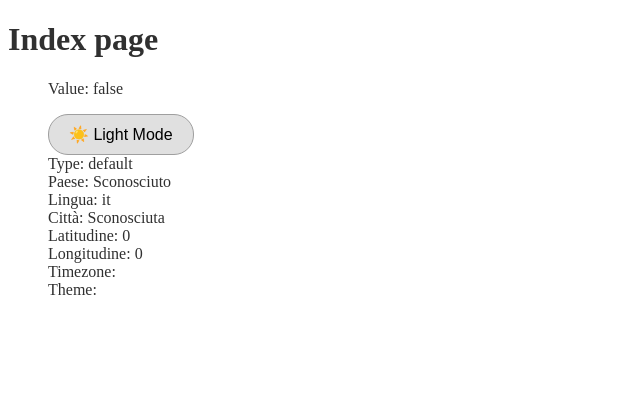
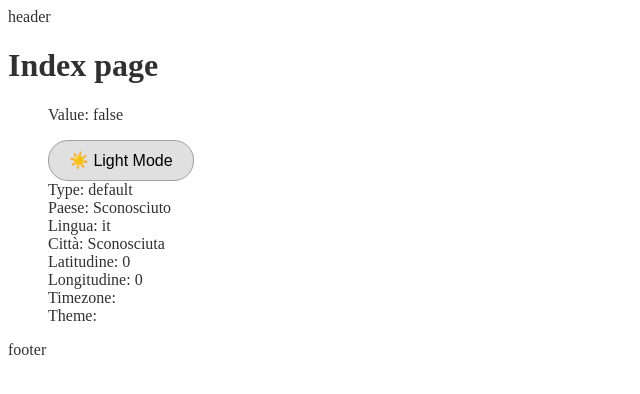
Before and after one commit to riky1/nuxt-pwa-user-preferences, a Nuxt app: page / in a window 1280 px wide. Shown: the top 394 px of the page, without its empty margins (0-640 px from the left). Built offline with nearby package versions, Linux system fonts and the light colour scheme; no server answers.

Commit message:
chore: add layouts

```diff
--- a/app.vue
+++ b/app.vue
@@ -1,7 +1,7 @@
 <template>
   <NuxtPwaManifest />
 
-  <div>
+  <NuxtLayout>
     <NuxtPage />
-  </div>
+  </NuxtLayout>
 </template>
--- a/assets/scss/_main.scss
+++ b/assets/scss/_main.scss
@@ -1,3 +1,7 @@
+* {
+  box-sizing: border-box;
+}
+
 body {
   background-color: var(--up-bg-light);
   color: var(--up-text-light);
--- /dev/null
+++ b/layouts/default.vue
@@ -0,0 +1,25 @@
+<script setup>
+
+</script>
+
+<template>
+  <header>
+    header
+  </header>
+
+  <main>
+    <slot />
+  </main>
+
+  <footer>
+    footer
+  </footer>
+</template>
+
+<style lang="scss">
+#__nuxt {
+  display: flex;
+  flex-direction: column;
+  min-height: calc(100vh - 10px);
+}
+</style>
```
